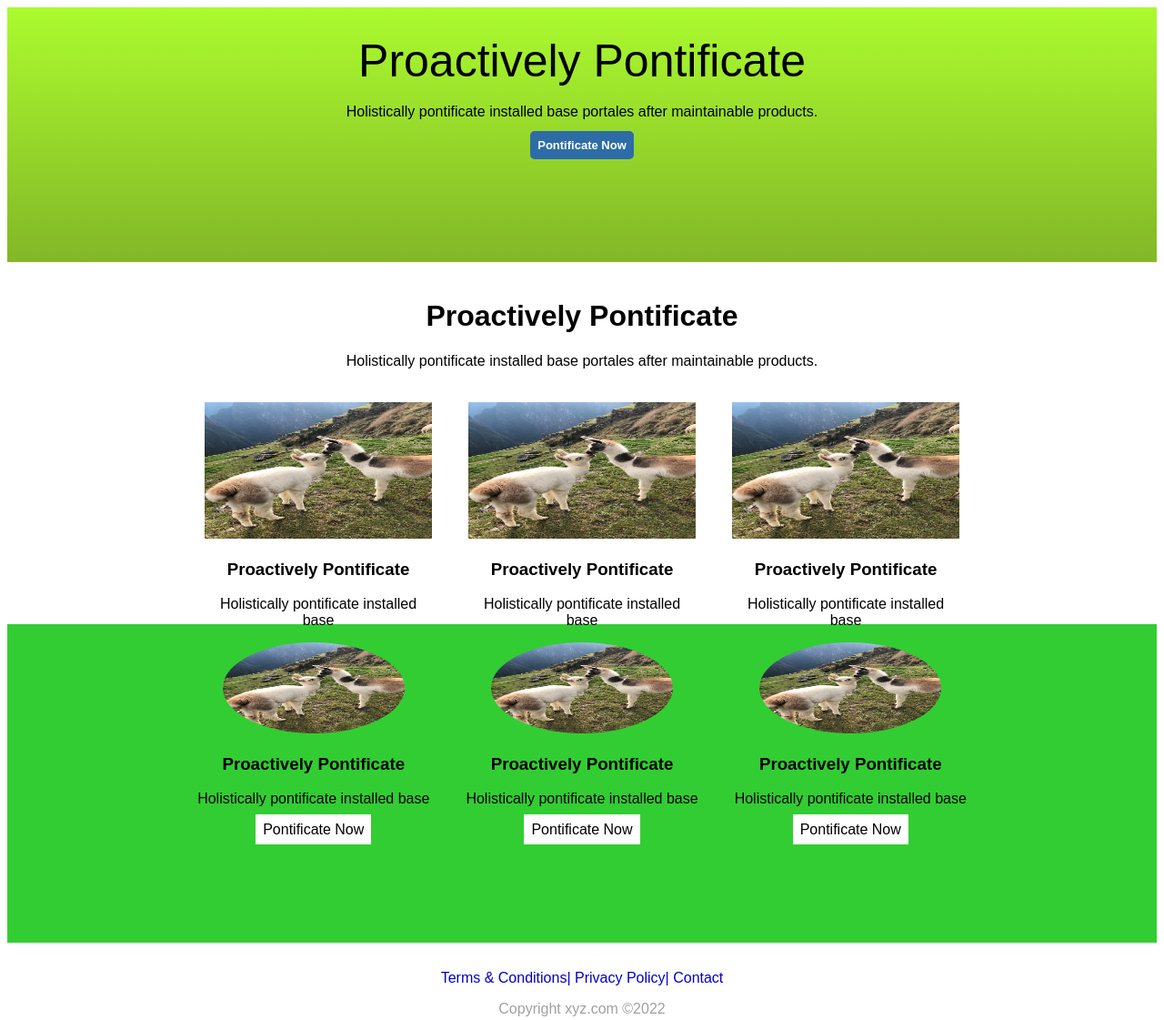
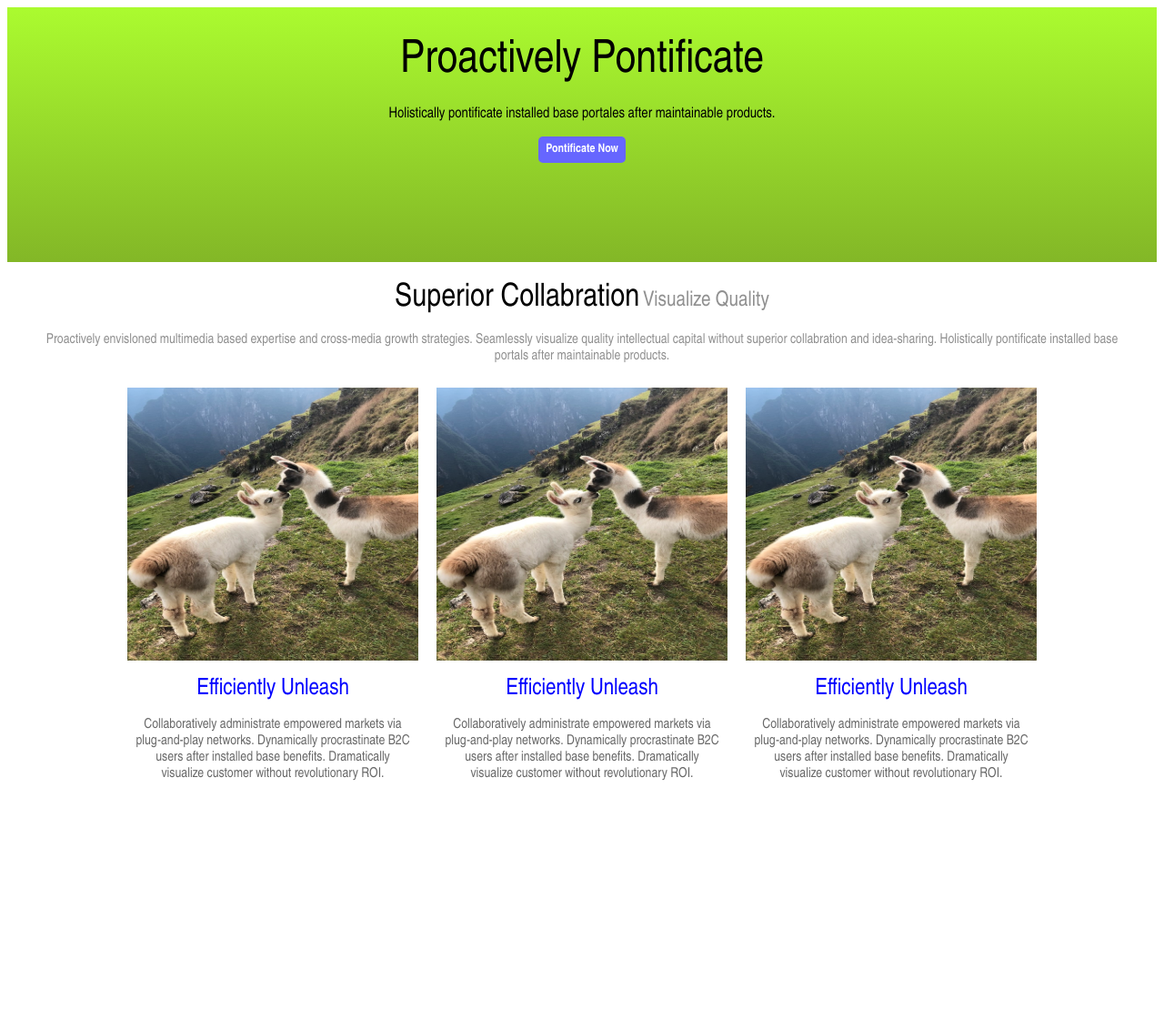
Before and after one commit to shivatiwarii/Template0, a plain HTML site: page temp0.html in a window 1280 px wide. Shown: the whole page at 91% size. Drawn offline with Linux system fonts and the light colour scheme.

Commit message:
2 section done

```diff
--- a/css_0.css
+++ b/css_0.css
@@ -5,7 +5,7 @@
 	background-image: linear-gradient(#ABFB2F, #83B727);
 }
 *{
-	font-family: arial;
+	font-family: Arial Narrow;
 }
 .proactively{
 	font-size: 50px;
@@ -15,37 +15,53 @@
 	height: 180px;
 	width: 180px;
 	font-size: 13px;
-	background-color: #2D6CA6;
+	background-color: #6666FF;
 	color: white;
 	padding: 8px;
 	border-radius: 5px;
 
 
 }
-.middle{
+.superior{
 	text-align: center;
 	padding: 20px;
+}
+
+.superiorcollabration{
+	font-size: 35px;
+
+}
+.visualize{
+	font-size: 23px;
+	color: #909090;
 }
 
 .center{
 
 	text-align: center;
 	justify-content: center;
-	margin: auto;
 	display: flex;
 
 }
 
-
+.proactivelyenvisloned{
+	text-align: center;
+	font-size: 15px;
+	color: #909090;
+}
 .box1{
 
-    display: inline;
-    margin: 20px;
-    float: left;
-    width: 250px;
-    height: 150px;
-    background: red;
 
+
+}
+
+.efficiently{
+	font-size: 25px;
+	color: 	#0000FF;
+}
+.collab{
+	font-size: 15px;
+	color: #696969;
 }
 
 .footer{
--- a/temp0.html
+++ b/temp0.html
@@ -15,55 +15,46 @@
 </div>
 
 
-<div class="middle">
-<h1>Proactively Pontificate</h1>
-<p>Holistically	pontificate installed base portales after maintainable products.</p>
+<div class="superior">
+<span class="superiorcollabration">Superior Collabration</span>
+<span class="visualize">Visualize  Quality</span>
+<p class="proactivelyenvisloned">Proactively envisloned multimedia based expertise and cross-media growth strategies. Seamlessly visualize quality intellectual capital without superior collabration and idea-sharing. Holistically pontificate installed base<br> portals after maintainable products.</p>
 
 <section class="center">
 
- <div class="box1"><img src="machupichuu.jpg" style="width: 250px; height: 150px;"><div ><h3>Proactively Pontificate</h3>
-<p>Holistically	pontificate installed base </p>
-</div></div>
- <div class="box1"><img src="machupichuu.jpg" style="width: 250px; height: 150px;"><div ><h3>Proactively Pontificate</h3>
-<p>Holistically	pontificate installed base </p>
-</div></div>
- <div class="box1"><img src="machupichuu.jpg" style="width: 250px; height: 150px;"><div ><h3>Proactively Pontificate</h3>
-<p>Holistically	pontificate installed base </p>
-</div></div>
+<div class="box1"><img src="machupichuu.jpg" style="width: 320px; height: 300px; margin: 10px;">
+<br>
+<span class="efficiently">Efficiently Unleash</span>
+<p class="collab">Collaboratively administrate empowered markets via <br>plug-and-play networks. Dynamically procrastinate B2C<br> users after installed base benefits. Dramatically <br>visualize customer  without revolutionary ROI.</p>
+</div>
+
+<div class="box1"><img src="machupichuu.jpg" style="width: 320px; height: 300px; margin: 10px;">
+<br>
+<span class="efficiently">Efficiently Unleash</span>
+<p class="collab">Collaboratively administrate empowered markets via <br>plug-and-play networks. Dynamically procrastinate B2C<br> users after installed base benefits. Dramatically <br>visualize customer  without revolutionary ROI.</p>
+</div>
+
+
+
+<div class="box1"><img src="machupichuu.jpg" style="width: 320px; height: 300px; margin: 10px;">
+<br>
+<span class="efficiently">Efficiently Unleash</span>
+<p class="collab">Collaboratively administrate empowered markets via <br>plug-and-play networks. Dynamically procrastinate B2C<br> users after installed base benefits. Dramatically <br>visualize customer  without revolutionary ROI.</p>
+</div>
 
 </section>
 </div>
-
+<br><br><br><br><br><br><br>
+<br><br><br><br><br><br><br>
 <br><br><br>
 
 
 
 
-<div class="footer">
-
-<div class="boxbottom1"><img src="machupichuu.jpg" style="width: 200px; height: 100px; border-radius: 100%;"><div ><h3>Proactively Pontificate</h3>
-<p>Holistically	pontificate installed base </p>
-</div><span class="buttonbottom">Pontificate Now</span></div>
-
-
-
-<div class="boxbottom1"><img src="machupichuu.jpg" style="width: 200px; height: 100px; border-radius: 100%;"><div ><h3>Proactively Pontificate</h3>
-<p>Holistically	pontificate installed base </p>
-</div><span class="buttonbottom">Pontificate Now</span></div>
-
-
-<div class="boxbottom1"><img src="machupichuu.jpg" style="width: 200px; height: 100px; border-radius: 100%;"><div ><h3>Proactively Pontificate</h3>
-<p>Holistically	pontificate installed base </p>
-</div><span class="buttonbottom">Pontificate Now</span></div>
-</div>
 
 
 
 
-<section class="footerr">
-<p class="terms">Terms & Conditions| Privacy Policy| Contact</p>
-<p class="copyrigt">Copyright xyz.com &#169;2022</p>
-<br><br><br><br><br><br><br><br><br>
-</section>
+
 </body>
 </html>
```
